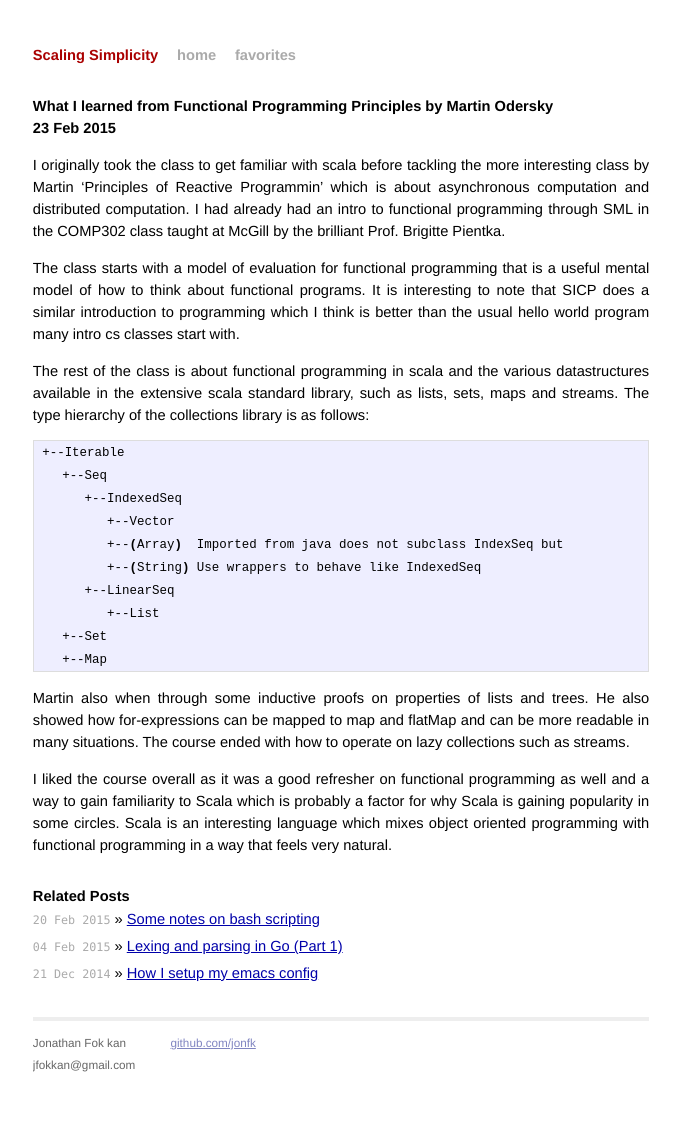
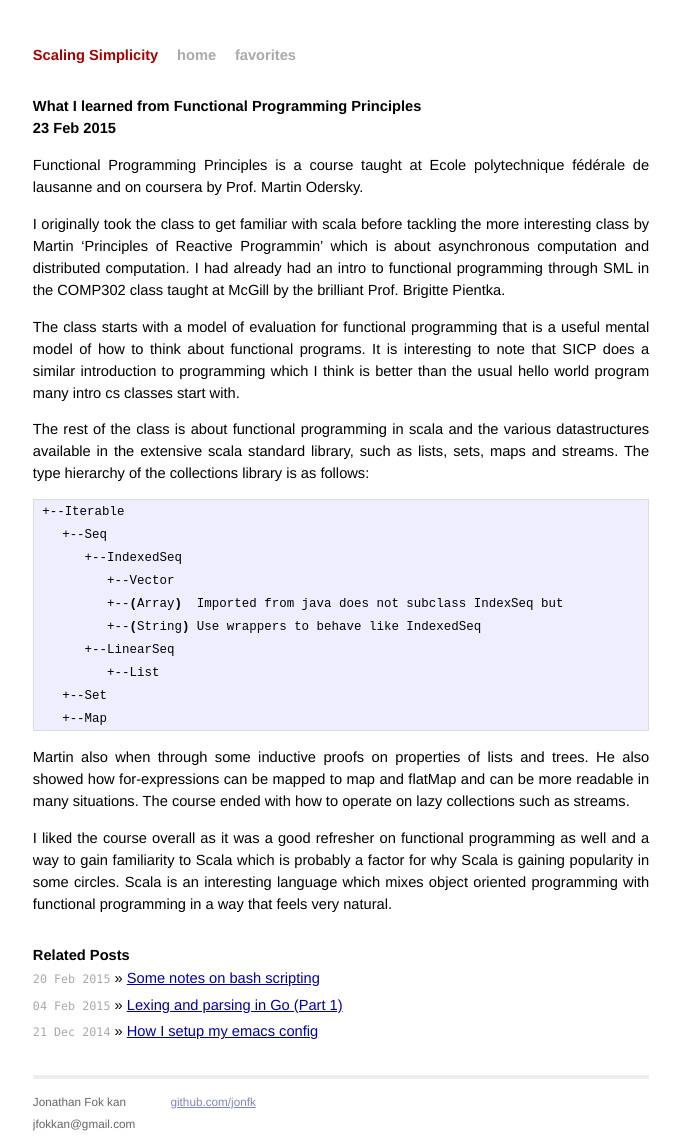
Before and after one commit to jonfk/jonfk.ca, a Jekyll site: the page built from _posts/2015-02-23-What-I-learned-from-Functional-Programming-Principles-by-Martin-Odersky.md, in a window 1280 px wide. Shown: the whole page, without its empty margins (299-980 px from the left). Built offline with Jekyll 4.4.1, drawn with Linux system fonts in a browser that asks for light colours; Markdown is read by kramdown in place of the engine named in the settings; before the commit the page ends 1088 px from its top, so only the background shows below that.

Commit message:
FIXED post

```diff
--- a/_posts/2015-02-23-What-I-learned-from-Functional-Programming-Principles-by-Martin-Odersky.md
+++ b/_posts/2015-02-23-What-I-learned-from-Functional-Programming-Principles-by-Martin-Odersky.md
@@ -1,8 +1,11 @@
 ---
 layout: post
-title: What I learned from Functional Programming Principles by Martin Odersky
+title: What I learned from Functional Programming Principles
 tags: learning language functional programming scala coursera
 ---
+
+Functional Programming Principles is a course taught at Ecole polytechnique fédérale de lausanne and
+on coursera by Prof. Martin Odersky.
 
 I originally took the class to get familiar with scala before tackling the more interesting
 class by Martin 'Principles of Reactive Programmin' which is about asynchronous computation and
```
